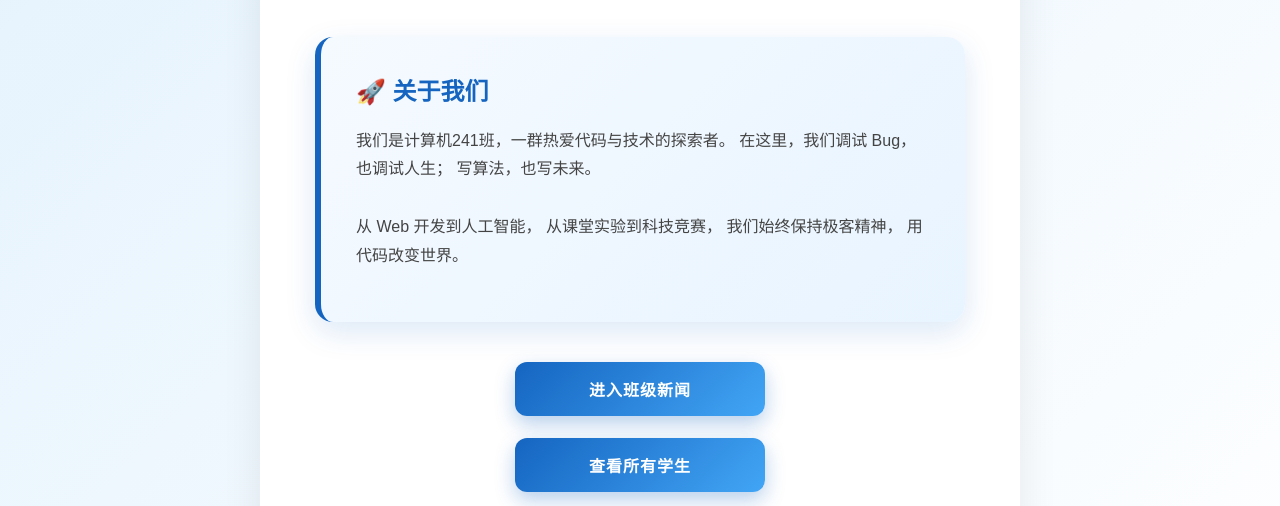
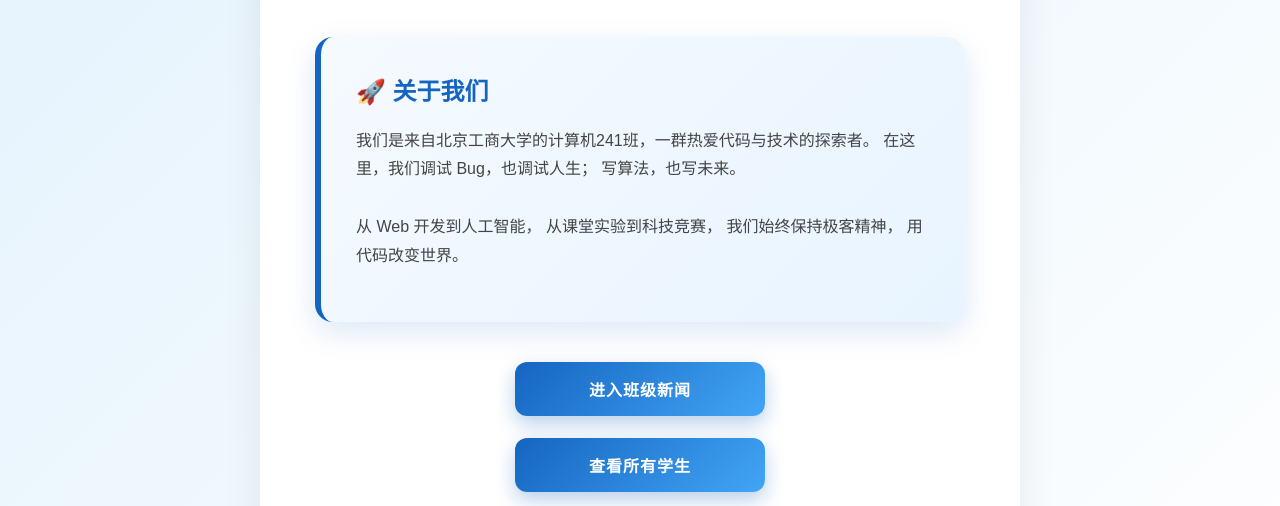
Before and after one commit to maggiecycy/class-static-website, a plain HTML site: page index.html in a window 1280 px wide. Shown: the part 294-800 px from the top of the page. Drawn offline with Linux system fonts and the light colour scheme.

Commit message:
modified class intro

```diff
--- a/index.html
+++ b/index.html
@@ -27,7 +27,7 @@
     <div class="intro geek">
       <h2>🚀 关于我们</h2>
       <p>
-        我们是计算机241班，一群热爱代码与技术的探索者。
+        我们是来自北京工商大学的计算机241班，一群热爱代码与技术的探索者。
         在这里，我们调试 Bug，也调试人生；
         写算法，也写未来。
         <br><br>
```
